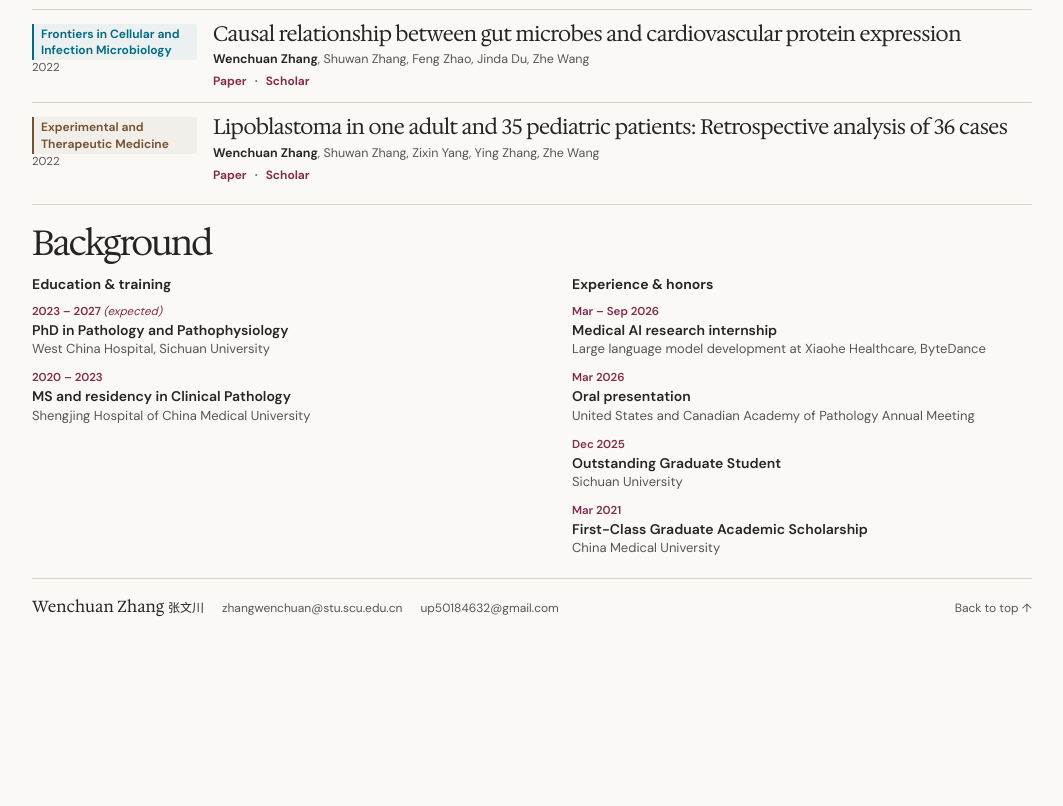
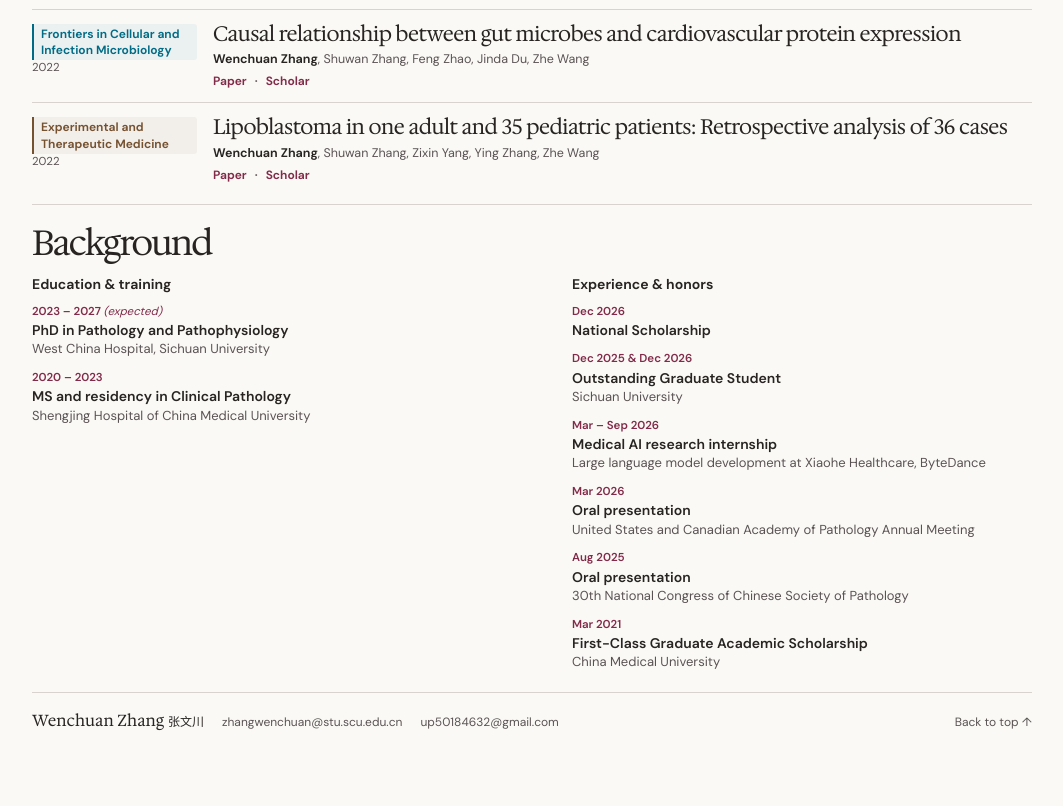
Before and after one commit to Wenchuan-Zhang/wenchuan-zhang.github.io, a plain HTML site: page index.html in a window 1280 px wide. Shown: the part 3246-4052 px from the top of the page, without its empty margins (108-1171 px from the left). Before the commit the page ends 3938 px from the top, so only its background shows below. Drawn offline with Linux system fonts and the light colour scheme.

Commit message:
Update awards and add August 2025 oral presentation

```diff
--- a/index.html
+++ b/index.html
@@ -184,9 +184,11 @@
         </div>
         <div><h3 class="subhead">Experience &amp; honors</h3>
           <dl class="timeline">
+            <div><dt>Dec 2026</dt><dd><strong>National Scholarship</strong></dd></div>
+            <div><dt>Dec 2025 &amp; Dec 2026</dt><dd><strong>Outstanding Graduate Student</strong>Sichuan University</dd></div>
             <div><dt>Mar – Sep 2026</dt><dd><strong>Medical AI research internship</strong>Large language model development at Xiaohe Healthcare, ByteDance</dd></div>
             <div><dt>Mar 2026</dt><dd><strong>Oral presentation</strong>United States and Canadian Academy of Pathology Annual Meeting</dd></div>
-            <div><dt>Dec 2025</dt><dd><strong>Outstanding Graduate Student</strong>Sichuan University</dd></div>
+            <div><dt>Aug 2025</dt><dd><strong>Oral presentation</strong>30th National Congress of Chinese Society of Pathology</dd></div>
             <div><dt>Mar 2021</dt><dd><strong>First-Class Graduate Academic Scholarship</strong>China Medical University</dd></div>
           </dl>
         </div>
```
